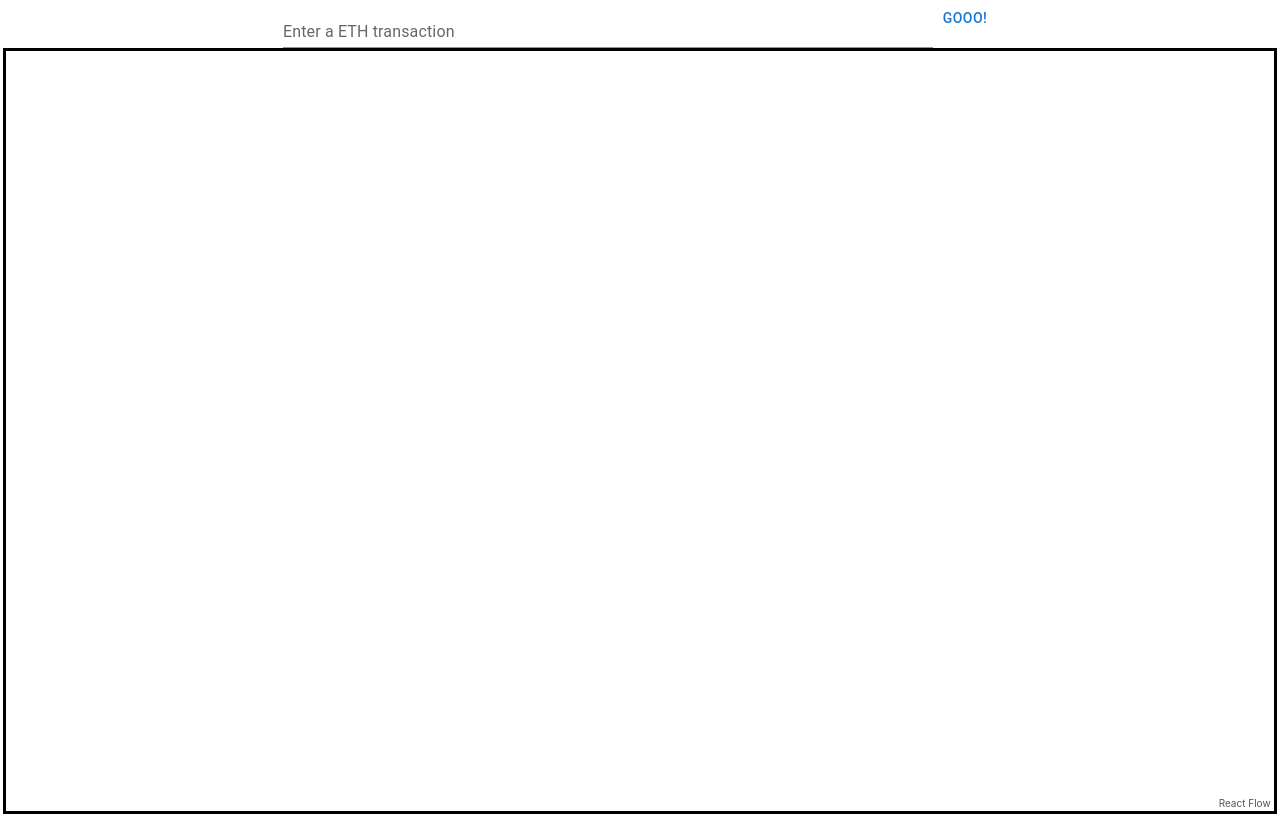
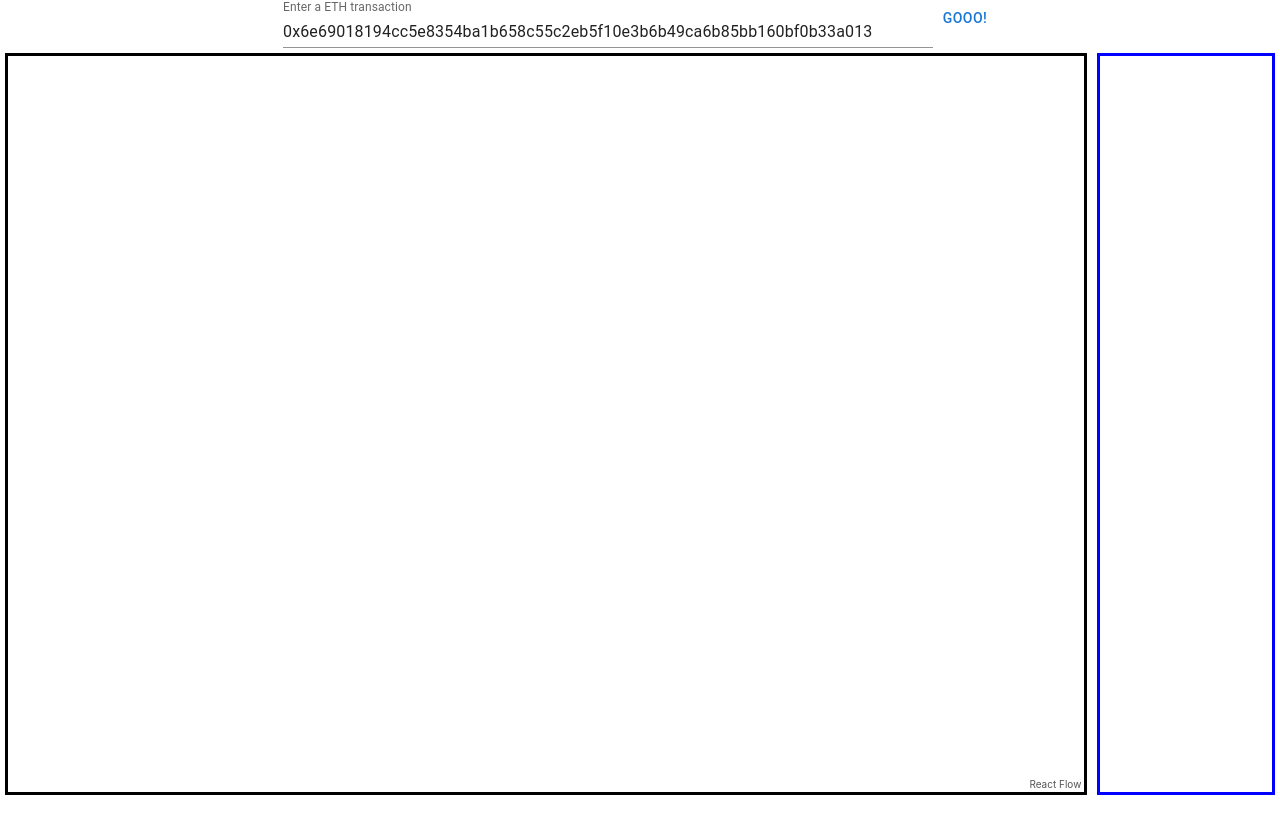
Before and after one commit to MrGatzi/CoinFlow, a React (Create React App) app in the folder coinflow_frontend/: page / in a window 1280 px wide. Built offline with nearby package versions, Linux system fonts and the light colour scheme.

Commit message:
made Changes to add more nodes

```diff
--- a/coinflow_frontend/package.json
+++ b/coinflow_frontend/package.json
@@ -5,6 +5,7 @@
   "dependencies": {
     "@emotion/react": "^11.8.1",
     "@emotion/styled": "^11.8.1",
+    "@mui/icons-material": "^5.5.0",
     "@mui/material": "^5.4.4",
     "@testing-library/jest-dom": "^5.16.2",
     "@testing-library/react": "^12.1.3",
--- a/coinflow_frontend/src/AccountNode/AccountNode.js
+++ b/coinflow_frontend/src/AccountNode/AccountNode.js
@@ -1,24 +1,79 @@
 import './AccountNode.css';
-import React, { memo } from 'react';
-import { Handle } from 'react-flow-renderer';
+import React, {memo, useContext} from 'react';
+import {Handle} from 'react-flow-renderer';
+import AccountBoxIcon from '@mui/icons-material/AccountBox';
+import ExpandLess from '@mui/icons-material/ExpandLess';
+import ExpandMore from '@mui/icons-material/ExpandMore';
+import {Collapse} from "@mui/material";
+import axios from "axios";
+import RecentTransactionContext from "../Context/RecentTransactionContext";
 
-export default memo(({ data, isConnectable }) => {
+export default memo(({data, isConnectable, selected}) => {
+    const [open, setOpen] = React.useState(false);
+
+    const transactionsContext = useContext(RecentTransactionContext)
+
+    const handleClick = () => {
+        setOpen(!open);
+        testRequest()
+    };
+
+    function testRequest() {
+        console.log("Etherscan:");
+        var config = {
+            method: 'get',
+            url: 'https://api.etherscan.io/api' +
+                '?module=account' +
+                '&action=txlist' +
+                '&address=' + data.label +
+                '&startblock=0' +
+                '&endblock=99999999' +
+                '&page=1' +
+                '&offset=30' +
+                '&sort=asc' +
+                '&apikey=6X4A7RMH7ABXUDH9KV8UTWRYKFTZDWBJH8',
+        };
+
+        axios(config)
+            .then(function (response) {
+                console.log(JSON.stringify(response.data.result));
+                const transactions = [];
+                for (const element of response.data.result) {
+                    let direction = "from";
+                    let address = element.from;
+                    if (data.label === element.from) {
+                        direction = "to"
+                        address = element.to
+                    }
+                    transactions.push({address: address, direction: direction, transaction: element.hash})
+                }
+                transactionsContext.update(transactions)
+            })
+            .catch(function (error) {
+                console.log(error);
+            });
+    }
+
     return (
         <>
             <Handle
                 type="target"
                 position="left"
-                style={{ background: '#555' }}
+                style={{background: '#555'}}
                 onConnect={(params) => console.log('handle onConnect', params)}
                 isConnectable={isConnectable}
             />
-            <div className="accountNodeContent">
+            <div className={selected ? 'accountNodeContentSelected' : 'accountNodeContent'} onClick={handleClick}>
+                <AccountBoxIcon/>
                 {data.label}
+                {open ? <ExpandLess/> : <ExpandMore/>}
+                <Collapse in={open} timeout="auto" unmountOnExit>
+                </Collapse>
             </div>
             <Handle
                 type="source"
                 position="right"
-                style={{ background: '#555' }}
+                style={{background: '#555'}}
                 isConnectable={isConnectable}
             />
         </>
--- a/coinflow_frontend/src/App.css
+++ b/coinflow_frontend/src/App.css
@@ -1,15 +1,31 @@
 .app {
-  text-align: center;
-  height: 100vh;
+    text-align: center;
+    height: 100vh;
+}
+
+.mainContent {
+    display: flex;
+    flex-direction: row;
+    height: 92%;
 }
 
 .graphRegion {
-  margin: auto;
-  height: 95%;
-  width: 99%;
-  border-style: solid;
-  border-color: #000000;
+    margin: 5px;
+    height: 100%;
+    flex-grow:10;
+    border-style: solid;
+    border-color: #000000;
 }
-.transactionInput{
-  width: 650px
+
+.transactionRegion {
+    margin: 5px;
+    height: 100%;
+    flex-grow: 1;
+    border-style: solid;
+    border-color: blue;
 }
+
+.transactionInput {
+
+    width: 650px
+}
--- a/coinflow_frontend/src/App.js
+++ b/coinflow_frontend/src/App.js
@@ -3,18 +3,22 @@ import React, {useCallback, useState} from 'react';
 import ReactFlow from 'react-flow-renderer';
 import Button from '@mui/material/Button';
 import axios from 'axios';
-import {TextField} from "@mui/material";
+import {List, TextField} from "@mui/material";
 import AccountNode from './AccountNode/AccountNode';
 import TransactionEdge from './TransactionEdge/TransactionEdge';
+import {RecentTransactionProvider} from "./Context/RecentTransactionContext";
+import {RecentTransaction} from "./RecentTransaction/RecentTransaction";
+import MyTest from "./MyTest";
+import {MyTest2} from "./MyTest2";
 
-const elements=[];
 
 function getRandomArbitrary(min, max) {
     return Math.random() * (max - min) + min;
 }
-let id=0;
 
-const getNodeId = () =>{
+let id = 0;
+
+const getNodeId = () => {
     id++;
     return id;
 }
@@ -26,103 +30,139 @@ const edgeTypes = {
     transactionEdge: TransactionEdge,
 };
 
-function App() {
-    const [myElements, setElements] = useState(elements);
-    const [searchInput, setSearchInput] = useState("");
+export class App extends React.Component {
+    constructor(props) {
+        super(props);
+        this.state = {
+            flowInstance: null,
+            elements: [],
+            searchInput: "0x6e69018194cc5e8354ba1b658c55c2eb5f10e3b6b49ca6b85bb160bf0b33a013",
+            transactions: ["apple"],
+        };
+    }
 
-    const onAdd = useCallback(() => {
-        loadInitialData()
-
-    });
-
-
-    function addNewNode( labelInput ) {
-        let newId=getNodeId();
+    addNewNode = (labelInput) => {
+        let newId = getNodeId();
         const newNode = {
             id: newId,
             sourcePosition: 'right',
             targetPosition: 'left',
-            type:'accountNode',
+            type: 'accountNode',
             data: {label: labelInput},
             position: {
-                x: getRandomArbitrary(10,200),
-                y: getRandomArbitrary(10,200),
+                x: getRandomArbitrary(10, 200), y: getRandomArbitrary(10, 200),
             },
         };
-        setElements((els) => els.concat(newNode));
-        return newId;
+        return newNode;
     }
 
-    function addNewEdge( from, to, value ) {
-        let newId=getNodeId();
-        const newNode =  {id: from+"-"+to, source: from, target: to, label:value, animated: true, arrowHeadType: 'arrowclosed', type: 'transactionEdge'};
-        setElements((els) => els.concat(newNode));
-        return newId;
+    addNewEdge = (from, to, value) => {
+        const newEdge = {
+            id: from + "-" + to,
+            source: from,
+            target: to,
+            label: value,
+            animated: true,
+            arrowHeadType: 'arrowclosed',
+            type: 'transactionEdge'
+        };
+        return newEdge;
     }
 
 
-    function loadInitialData() {
+    loadInitialData = () => {
         console.log("NOWNodes:");
         var data = JSON.stringify({
-            "jsonrpc": "2.0",
-            "method": "eth_getTransactionByHash",
-            "params": [
-                searchInput
-            ],
-            "id": 1
+            "jsonrpc": "2.0", "method": "eth_getTransactionByHash", "params": [this.state.searchInput], "id": 1
         });
 
         var config = {
-            method: 'post',
-            url: 'https://eth.nownodes.io/7CbTVmgR5sYFrxcHJeS1zh0laIZXiQDN',
-            headers: {
+            method: 'post', url: 'https://eth.nownodes.io/7CbTVmgR5sYFrxcHJeS1zh0laIZXiQDN', headers: {
                 'Content-Type': 'application/json'
-            },
-            data : data
+            }, data: data
         };
 
         axios(config)
-            .then(function (response) {
+            .then(response => {
                 console.log(JSON.stringify(response.data));
-                let from =addNewNode(response.data.result.from);
-                let to = addNewNode(response.data.result.to);
-                addNewEdge(from, to, response.data.result.value/1000000000000000000 );
+                this.createNewGraphEntry(response.data.result.from, response.data.result.to, response.data.result.value)
             })
             .catch(function (error) {
                 console.log(error);
             });
     }
+    newState;
 
-    /**
-     * changes and updates the name filter.
-     */
-    function changeNameFilter(e){
-        setSearchInput(e.target.value);
+    createNewGraphEntry = (from, to, value) => {
+        console.log(this.state.elements);
+        let newNodes = [];
+        let fromNode = this.state.elements.find(e => e.type === 'accountNode' && e.data.label === from);
+        if (typeof fromNode === 'undefined') {
+            fromNode = this.addNewNode(from);
+            newNodes.push(fromNode)
+        }
+        let toNode = this.state.elements.find(e => e.type === 'accountNode' && e.data.label === to);
+        if (typeof toNode === 'undefined') {
+            toNode = this.addNewNode(to);
+            newNodes.push(toNode)
+        }
+        let edge = this.addNewEdge(fromNode.id, toNode.id, value / 1000000000000000000);
+        newNodes.push(edge)
+        let newState = this.state.flowInstance.getElements().concat(newNodes)
+        //TODO: Find out WHY !
+        this.setState({elements: []}, function () {
+            this.setState({elements: newState});
+        });
+        console.log(this.state.elements)
+    }
+
+    changeSearchInput = (e) => {
+        this.setState({searchInput: e.target.value});
     }
 
 
+    changeTransactions = (e) => {
+        this.setState({transactions: e});
+    }
 
-    return (
+
+    onLoad = (reactFlowInstance) => {
+        this.setState({flowInstance: reactFlowInstance})
+    };
+
+
+    render() {
+        return (<RecentTransactionProvider value={{value: this.state.transactions, update: this.changeTransactions}}>
             <div className="app">
                 <TextField
                     className="transactionInput"
                     variant="standard"
                     type="search"
                     label="Enter a ETH transaction"
-                value={searchInput}
-                onChange={changeNameFilter}
+                    value={this.state.searchInput}
+                    onChange={this.changeSearchInput}
                 />
-            <Button  onClick={onAdd}>
+                <Button onClick={this.loadInitialData}>
                     Gooo!
-            </Button >
+                </Button>
+                <div className="mainContent">
                     <div className="graphRegion">
                         <ReactFlow
+                            onLoad={this.onLoad}
                             nodeTypes={nodeTypes}
                             edgeTypes={edgeTypes}
-                    elements={myElements}/>
+                            elements={this.state.elements}/>
+                    </div>
+                    <div className="transactionRegion">
+                        <List>
+                            {this.state.transactions.map((item, index) => (
+                                <RecentTransaction direction={item.direction} address={item.address}
+                                                   transaction={item.transaction} index={index}
+                                                   newGraph={this.createNewGraphEntry}/>))}
+                        </List>
                     </div>
                 </div>
-    );
+            </div>
+        </RecentTransactionProvider>);
     }
-
-export default App;
+}
--- /dev/null
+++ b/coinflow_frontend/src/Context/RecentTransactionContext.js
@@ -0,0 +1,4 @@
+import React from 'react';
+const RecentTransactionContext = React.createContext({});
+export const RecentTransactionProvider = RecentTransactionContext.Provider
+export default RecentTransactionContext
--- /dev/null
+++ b/coinflow_frontend/src/MyTest.js
@@ -0,0 +1,38 @@
+import React, { useState, useCallback } from 'react';
+import ReactFlow from "react-flow-renderer";
+
+const initialElements = [
+    { id: '1', data: { label: 'Node 1' }, position: { x: 100, y: 100 } },
+    { id: '2', data: { label: 'Node 2' }, position: { x: 100, y: 200 } },
+    { id: 'e1-2', source: '1', target: '2' },
+];
+
+
+const MyTest = () => {
+    const [elements, setElements] = useState(initialElements);
+
+    const onAdd = useCallback(() => {
+        const newNode = {
+            id:0,
+            data: { label: 'Added node' },
+            position: {
+                x: Math.random() * window.innerWidth - 100,
+                y: Math.random() * window.innerHeight,
+            },
+        };
+        setElements((els) => els.concat(newNode));
+    }, [setElements]);
+
+    return (
+        <>
+            <ReactFlow elements={elements}>
+                <div className="save__controls">
+                    <button onClick={onAdd}>add node</button>
+                </div>
+            </ReactFlow>
+            <button onClick={onAdd}>add node</button>
+        </>
+    );
+};
+
+export default MyTest;
--- /dev/null
+++ b/coinflow_frontend/src/MyTest2.js
@@ -0,0 +1,46 @@
+
+import React, { useState, useCallback } from 'react';
+import ReactFlow from "react-flow-renderer";
+
+const initialElements = [
+    { id: '1', data: { label: 'Node 1' }, position: { x: 100, y: 100 } },
+    { id: '2', data: { label: 'Node 2' }, position: { x: 100, y: 200 } },
+    { id: 'e1-2', source: '1', target: '2' },
+];
+
+
+export class MyTest2 extends React.Component {
+    constructor(props) {
+        super(props);
+        this.state = {
+            elements: initialElements,
+        };
+    }
+    onAdd = () => {
+        const newNode = {
+            id:0,
+            data: { label: 'Added node' },
+            position: {
+                x: Math.random() * window.innerWidth - 100,
+                y: Math.random() * window.innerHeight,
+            },
+        };
+        this.setState({elements: this.state.elements.concat(newNode)});
+    };
+
+
+    render() {
+        return (
+            <>
+                <ReactFlow elements={this.state.elements}>
+                    <div className="save__controls">
+                        <button onClick={this.onAdd}>add node</button>
+                    </div>
+                </ReactFlow>
+                <button onClick={this.onAdd}>add node</button>
+            </>
+        );
+    }
+};
+
+export default MyTest2;
--- /dev/null
+++ b/coinflow_frontend/src/RecentTransaction/RecentTransaction.css
@@ -0,0 +1,6 @@
+.recentTransactionContent{
+    display: flex;
+    flex-direction: row;
+    justify-content: space-between;
+    margin:5px;
+}
--- /dev/null
+++ b/coinflow_frontend/src/RecentTransaction/RecentTransaction.js
@@ -0,0 +1,50 @@
+import './RecentTransaction.css';
+import React from 'react';
+import {ListItem, ListItemButton} from "@mui/material";
+import axios from "axios";
+
+export class RecentTransaction extends React.Component {
+
+    /**
+     * changes and updates the name filter.
+     */
+    handleClick = () => {
+        var data = JSON.stringify({
+            "jsonrpc": "2.0",
+            "method": "eth_getTransactionByHash",
+            "params": [
+                this.props.transaction
+            ],
+            "id": 1
+        });
+
+        var config = {
+            method: 'post',
+            url: 'https://eth.nownodes.io/7CbTVmgR5sYFrxcHJeS1zh0laIZXiQDN',
+            headers: {
+                'Content-Type': 'application/json'
+            },
+            data: data
+        };
+
+        axios(config)
+            .then(response => {
+                console.log(JSON.stringify(response.data));
+                this.props.newGraph(response.data.result.from, response.data.result.to, response.data.result.value)
+            })
+            .catch(function (error) {
+                console.log(error);
+            });
+    }
+
+    render() {
+        return (
+            <ListItem key={this.props.index}>
+                <ListItemButton className="recentTransactionContent" onClick={this.handleClick}>
+                    <div>{this.props.direction}</div>
+                    <div>{this.props.address}</div>
+                </ListItemButton>
+            </ListItem>
+        )
+    }
+}
--- a/coinflow_frontend/src/index.js
+++ b/coinflow_frontend/src/index.js
@@ -1,7 +1,7 @@
 import React from 'react';
 import ReactDOM from 'react-dom';
 import './index.css';
-import App from './App';
+import {App} from "./App";
 
 ReactDOM.render(
   <React.StrictMode>
```
Also changed, not shown: coinflow_frontend/src/AccountNode/AccountNode.css (+9 -1 lines), 1 other file (tests, documents, lock files or other folders). Lines whose indentation alone changed are shown as unchanged.
